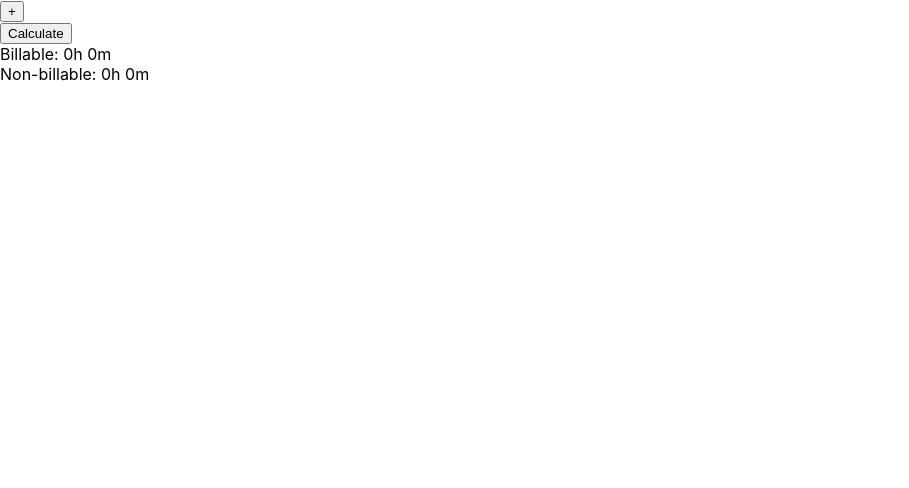
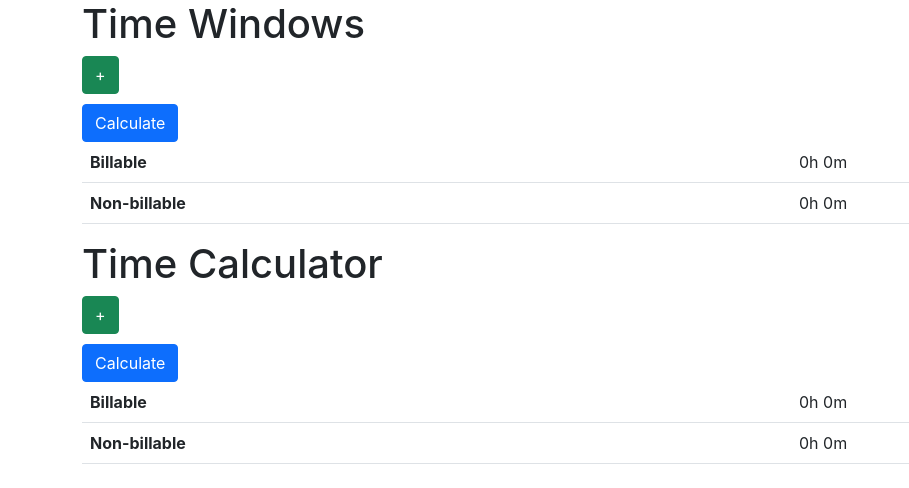
Before and after one commit to mausv/Hours, a React (Create React App) app in the folder Frontend/hours/: page / in a window 1280 px wide. Shown: the top 488 px of the page, without its empty margins (0-909 px from the left). Built offline with nearby package versions, Linux system fonts and the light colour scheme.

Commit message:
Add bootstrap and time calculator.

```diff
--- a/Frontend/hours/public/index.html
+++ b/Frontend/hours/public/index.html
@@ -25,6 +25,7 @@
       Learn how to configure a non-root public URL by running `npm run build`.
     -->
     <title>Hours</title>
+    <link href="https://cdn.jsdelivr.net/npm/bootstrap@5.1.0/dist/css/bootstrap.min.css" rel="stylesheet" integrity="sha384-KyZXEAg3QhqLMpG8r+8fhAXLRk2vvoC2f3B09zVXn8CA5QIVfZOJ3BCsw2P0p/We" crossorigin="anonymous">
   </head>
   <body>
     <noscript>You need to enable JavaScript to run this app.</noscript>
@@ -39,5 +40,6 @@
       To begin the development, run `npm start` or `yarn start`.
       To create a production bundle, use `npm run build` or `yarn build`.
     -->
+    <script src="https://cdn.jsdelivr.net/npm/bootstrap@5.1.0/dist/js/bootstrap.bundle.min.js" integrity="sha384-U1DAWAznBHeqEIlVSCgzq+c9gqGAJn5c/t99JyeKa9xxaYpSvHU5awsuZVVFIhvj" crossorigin="anonymous"></script>
   </body>
 </html>
--- a/Frontend/hours/src/App.js
+++ b/Frontend/hours/src/App.js
@@ -3,11 +3,20 @@ import axios from "axios";
 
 function App() {
   const [hours, setHours] = useState([]);
+  const [times, setTimes] = useState([]);
   const [resBillable, setResBillable] = useState({
     billableHours: 0,
     billableMinutes: 0,
   });
   const [resHours, setResHours] = useState({ hours: 0, minutes: 0 });
+  const [resBillableTime, setResBillableTime] = useState({
+    billableHoursTime: 0,
+    billableMinutesTime: 0,
+  });
+  const [resHoursTime, setResHoursTime] = useState({
+    hoursTime: 0,
+    minutesTime: 0,
+  });
 
   const addHour = () => {
     setHours([...hours, ["", "", false]]);
@@ -17,12 +26,28 @@ function App() {
     setHours(hours.filter((hour, hourIdx) => hourIdx !== idx));
   };
 
-  const setTime = (idx, timeIdx, newTime) => {
+  const addTime = () => {
+    setTimes([...times, ["", false]]);
+  };
+
+  const removeTime = (idx) => {
+    setTimes(times.filter((time, timeIdx) => timeIdx !== idx));
+  };
+
+  const setHour = (idx, timeIdx, newTime) => {
     let tempHours = [...hours];
     let time = tempHours[idx];
     time[timeIdx] = newTime;
     tempHours[idx] = time;
     setHours(tempHours);
+  };
+
+  const setTime = (idx, timeIdx, newTime) => {
+    let tempTimes = [...times];
+    let time = tempTimes[idx];
+    time[timeIdx] = newTime;
+    tempTimes[idx] = time;
+    setTimes(tempTimes);
   };
 
   const setBillable = (idx, timeIdx) => {
@@ -31,6 +56,14 @@ function App() {
     time[timeIdx] = !time[timeIdx];
     tempHours[idx] = time;
     setHours(tempHours);
+  };
+
+  const setBillableTime = (idx, timeIdx) => {
+    let tempTimes = [...times];
+    let time = tempTimes[idx];
+    time[timeIdx] = !time[timeIdx];
+    tempTimes[idx] = time;
+    setTimes(tempTimes);
   };
 
   const calculate = () => {
@@ -54,42 +87,201 @@ function App() {
       });
   };
 
+  const calculateTime = () => {
+    const tempHours = times.map((time) => ({
+      time: ["00:00", time[0]],
+      billable: time[1],
+    }));
+    console.log("Temp Hours", tempHours);
+    axios
+      .post("http://hoursapi.mausv.com/hours", { hours: tempHours })
+      .then((res) => {
+        console.log("Result", res.data.data);
+        const results = res.data.data;
+        setResBillableTime({
+          billableHoursTime: results.billable.billable_hours,
+          billableMinutesTime: results.billable.billable_minutes,
+        });
+        setResHoursTime({
+          hoursTime: results.hours.hours,
+          minutesTime: results.hours.minutes,
+        });
+      });
+  };
+
   return (
-    <div>
+    <div className="container">
+      <h1>Time Windows</h1>
       <div>
         {hours.map((hour, idx) => (
-          <div key={idx}>
-            <button onClick={() => removeHour(idx)}>-</button>
+          <div
+            key={idx}
+            className="row"
+            style={{ marginTop: 10, marginBottom: 10 }}
+          >
+            <div className="col">
+              <button
+                type="button"
+                className="btn btn-danger"
+                onClick={() => removeHour(idx)}
+              >
                 -
+              </button>
+            </div>
+            <div
+              className="col-6"
+              style={{ display: "flex", flexDirection: "row", minWidth: 200 }}
+            >
               <input
-              onChange={(e) => setTime(idx, 0, e.target.value)}
+                style={{ fontStyle: hour[0] ? "normal" : "italic" }}
+                type="text"
+                className="form-control"
+                placeholder="11:00"
+                aria-label="Starting Time"
+                onChange={(e) => setHour(idx, 0, e.target.value)}
                 value={hour[0]}
               />
-            -
+              <span className="input-group-text">–</span>
               <input
-              onChange={(e) => setTime(idx, 1, e.target.value)}
+                style={{ fontStyle: hour[1] ? "normal" : "italic" }}
+                type="text"
+                className="form-control"
+                placeholder="14:35"
+                aria-label="Ending Time"
+                onChange={(e) => setHour(idx, 1, e.target.value)}
                 value={hour[1]}
               />
-            -
+            </div>
+            <div
+              className="col"
+              style={{
+                display: "flex",
+                flexDirection: "row",
+                alignItems: "center",
+                backgroundColor: hour[2] ? "#0d6efd" : "grey",
+                borderRadius: 5,
+                paddingRight: -10,
+                marginRight: 10,
+              }}
+            >
               <input
+                style={{ marginRight: 10 }}
                 id={"billable-" + idx}
                 type="checkbox"
                 checked={hour[2]}
                 onChange={(e) => setBillable(idx, 2)}
               />
-            <label htmlFor={"billable-" + idx}>Billable?</label>
+              <label style={{ color: "white" }} htmlFor={"billable-" + idx}>
+                Billable
+              </label>
+            </div>
           </div>
         ))}
       </div>
+      <div style={{ marginBottom: 10 }}>
+        <button className="btn btn-success" onClick={addHour}>
+          +
+        </button>
+      </div>
       <div>
-        <button onClick={addHour}>+</button>
+        <button className="btn btn-primary" onClick={calculate}>
+          Calculate
+        </button>
       </div>
-      <button onClick={calculate}>Calculate</button>
+      <table className="table">
+        <tbody>
+          <tr>
+            <th scope="row">Billable</th>
+            <td>{`${resBillable.billableHours}h ${resBillable.billableMinutes}m`}</td>
+          </tr>
+          <tr>
+            <th scope="row">Non-billable</th>
+            <td>{`${resHours.hours}h ${resHours.minutes}m`}</td>
+          </tr>
+        </tbody>
+      </table>
+      <h1>Time Calculator</h1>
       <div>
-        Billable:{" "}
-        {`${resBillable.billableHours}h ${resBillable.billableMinutes}m`}
+        {times.map((time, idx) => (
+          <div
+            key={idx}
+            className="row"
+            style={{ marginTop: 10, marginBottom: 10 }}
+          >
+            <div className="col">
+              <button
+                type="button"
+                className="btn btn-danger"
+                onClick={() => removeTime(idx)}
+              >
+                -
+              </button>
             </div>
-      <div>Non-billable: {`${resHours.hours}h ${resHours.minutes}m`}</div>
+            <div
+              className="col-6"
+              style={{ display: "flex", flexDirection: "row", minWidth: 200 }}
+            >
+              <input
+                style={{ fontStyle: time[0] ? "normal" : "italic" }}
+                type="text"
+                className="form-control"
+                placeholder="5:40"
+                aria-label="Starting Time"
+                onChange={(e) => setTime(idx, 0, e.target.value)}
+                value={time[0]}
+              />
+            </div>
+            <div
+              className="col"
+              style={{
+                display: "flex",
+                flexDirection: "row",
+                alignItems: "center",
+                backgroundColor: time[1] ? "#0d6efd" : "grey",
+                borderRadius: 5,
+                paddingRight: -10,
+                marginRight: 10,
+              }}
+            >
+              <input
+                style={{ marginRight: 10 }}
+                id={"billable-time-" + idx}
+                type="checkbox"
+                checked={time[1]}
+                onChange={(e) => setBillableTime(idx, 1)}
+              />
+              <label
+                style={{ color: "white" }}
+                htmlFor={"billable-time-" + idx}
+              >
+                Billable
+              </label>
+            </div>
+          </div>
+        ))}
+      </div>
+      <div style={{ marginBottom: 10 }}>
+        <button className="btn btn-success" onClick={addTime}>
+          +
+        </button>
+      </div>
+      <div>
+        <button className="btn btn-primary" onClick={calculateTime}>
+          Calculate
+        </button>
+      </div>
+      <table className="table">
+        <tbody>
+          <tr>
+            <th scope="row">Billable</th>
+            <td>{`${resBillableTime.billableHoursTime}h ${resBillableTime.billableMinutesTime}m`}</td>
+          </tr>
+          <tr>
+            <th scope="row">Non-billable</th>
+            <td>{`${resHoursTime.hoursTime}h ${resHoursTime.minutesTime}m`}</td>
+          </tr>
+        </tbody>
+      </table>
     </div>
   );
 }
```
Lines whose indentation alone changed are shown as unchanged.
